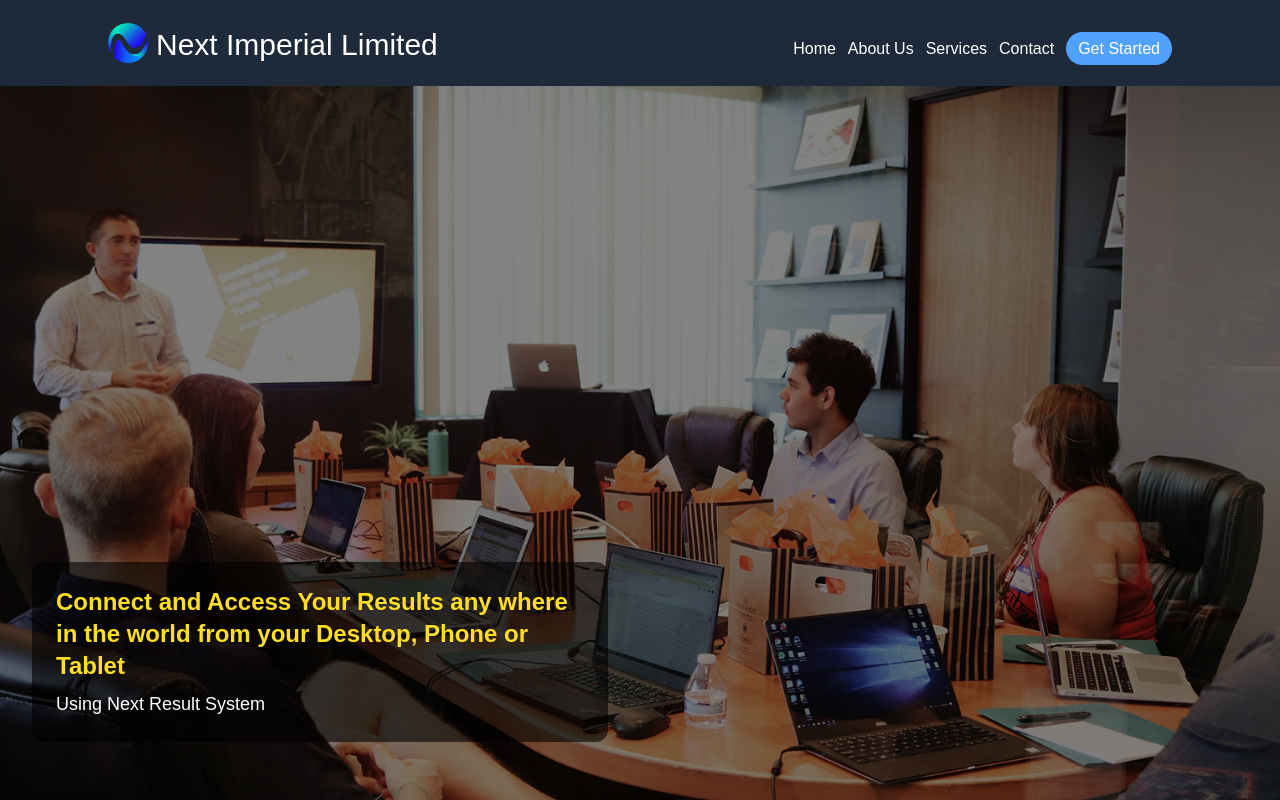
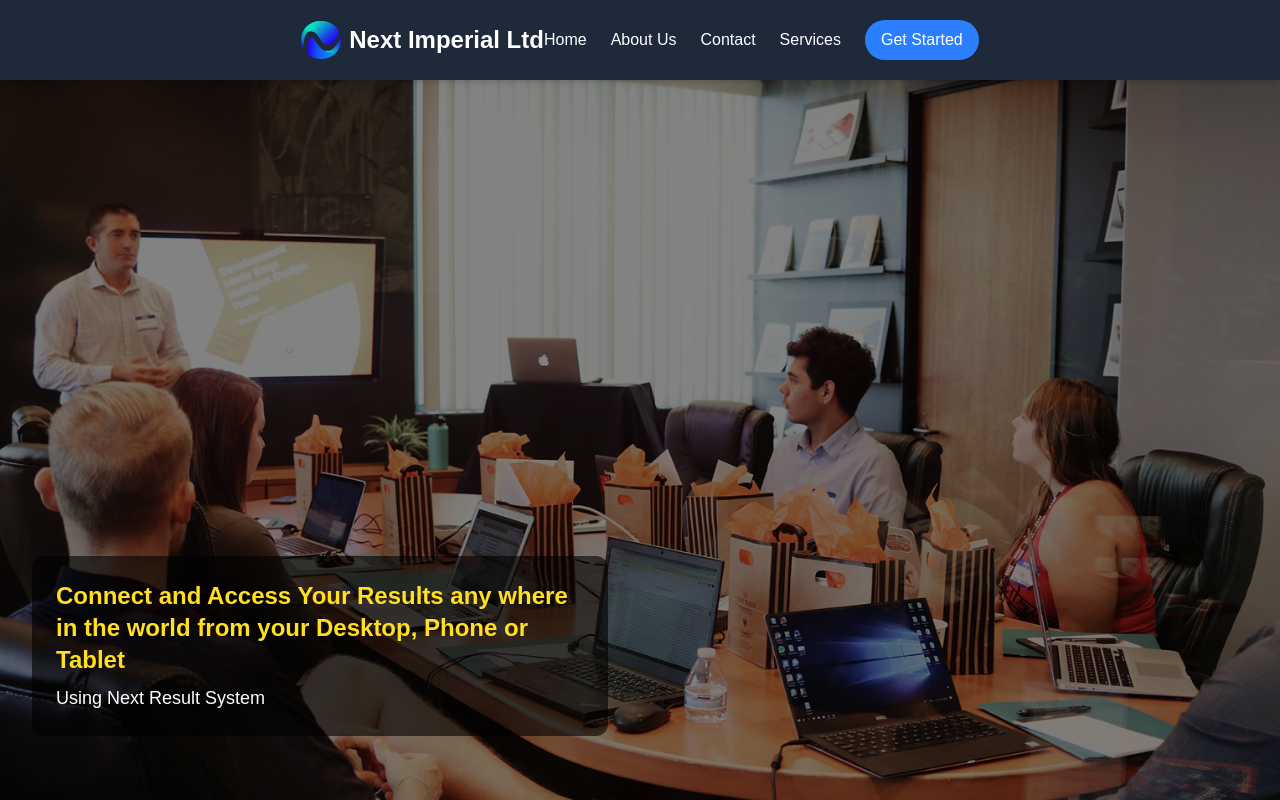
Before and after one commit to Eze-Israel/Next-imperial-website, a Next.js app: page / in a window 1280 px wide. Shown: the top 800 px of the page. Built offline with nearby package versions, Linux system fonts and the light colour scheme; grey boxes are pictures that could not be loaded.

Commit message:
header fixed

```diff
--- a/src/components/Header.tsx
+++ b/src/components/Header.tsx
@@ -1,113 +1,104 @@
 'use client';
 
-import React, {useState} from 'react'
-import Link from 'next/link'
-import Image from 'next/image'
-import { motion } from "framer-motion";
-import { FaBars, FaTimes } from "react-icons/fa";
+import React, { useState } from 'react';
+import Link from 'next/link';
+import Image from 'next/image';
+import { motion } from 'framer-motion';
+import { FaBars, FaTimes } from 'react-icons/fa';
 import {
   HomeIcon,
   PhoneIcon,
   UserGroupIcon,
   ServerIcon,
-} from  '@heroicons/react/24/outline';
+} from '@heroicons/react/24/outline';
+
+const menuItems = [
+  { label: 'Home', icon: HomeIcon, href: '/' },
+  { label: 'About Us', icon: UserGroupIcon, href: '/About' },
+  { label: 'Contact', icon: PhoneIcon, href: '/Contact' },
+  { label: 'Services', icon: ServerIcon, href: '/Services' },
+];
 
 const Header: React.FC = () => {
   const [isOpen, setIsOpen] = useState(false);
-      const toggleMenu = () => setIsOpen(!isOpen);
-
-
-    //ARRAY OF LINKS ON NAV MOBILE MENU
-
-    const menuItems = [
-      { label: "Home", icon: HomeIcon, href: "/" },
-      { label: "About Us", icon: UserGroupIcon, href: "/About" },
-      { label: "Contact", icon: PhoneIcon, href: "/Contact"},
-      {label: "Services", icon: ServerIcon, href: "/Services" }
-    ];
-
+  const toggleMenu = () => setIsOpen(!isOpen);
 
   return (
-    <div className='bg-gray-800 text-white p-2  shadow:md sticky top-0 z-50 md:flex justify-between '>
-     <button onClick={toggleMenu} className="sticky  z-50 text-blue-500 text-2xl  bars">
-        {isOpen ? <FaTimes /> : <FaBars />}
-      </button>
-      <div >
+    <header className="bg-gray-800 text-white p-3 sticky top-0 z-50 shadow-md h-20 flex ">
+      <div className="flex justify-between items-center max-w-7xl mx-auto px-[100px] ">
+        {/* Logo & Name */}
+        <Link href="/" className="flex items-center space-x-2">
+          <Image
+            src="/images/NEXT.png"
+            alt="NextLogo"
+            width={40}
+            height={40}
+            priority
+            className="rounded-full"
+          />
+          <h1 className="text-lg md:text-2xl font-semibold">Next Imperial Ltd</h1>
+        </Link>
+
+        {/* Desktop Menu */}
+        <nav className="hidden md:flex space-x-6 items-center">
+          {menuItems.map(({ label, href }) => (
+            <Link key={label} href={href} className="hover:underline">
+              {label}
+            </Link>
+          ))}
+          <Link
+            href="/Contact"
+            className="bg-blue-500 text-white px-4 py-2 rounded-full hover:bg-blue-600 transition"
+          >
+            Get Started
+          </Link>
+        </nav>
+
+        {/* Mobile Menu Toggle */}
+        <button
+          onClick={toggleMenu}
+          className="md:hidden text-2xl text-blue-500 focus:outline-none"
+        >
+          {isOpen ? <FaTimes /> : <FaBars />}
+        </button>
+      </div>
+
+      {/* Mobile Menu */}
       {isOpen && (
         <motion.nav
-          initial={{ x: "-100%" }}
+          initial={{ x: '-100%' }}
           animate={{ x: 0 }}
-          transition={{ type: "spring", stiffness: 200, damping: 20 }}
-          // START FROM HERE
-          className="nava w-full h-screen z-50"
+          exit={{ x: '-100%' }}
+          transition={{ type: 'spring', stiffness: 200, damping: 20 }}
+          className="md:hidden mt-4 bg-gray-900 rounded-lg shadow-lg"
         >
-          <ul className="flex flex-col space-y-2 bg-gray-800/70">
+          <ul className="flex flex-col p-4 space-y-3">
             {menuItems.map(({ label, icon: Icon, href }) => (
               <li key={label}>
-                <a
+                <Link
                   href={href}
-                  className="w-full flex items-center space-x-3 text-left
-                  text-lg p-3 rounded-lg hover:bg-black/40 mt-3"
+                  className="flex items-center space-x-3 hover:bg-gray-700 p-2 rounded"
+                  onClick={() => setIsOpen(false)}
                 >
-                  <Icon className="w-5 h-5 text-blue-500" />
+                  <Icon className="w-5 h-5 text-blue-400" />
                   <span>{label}</span>
-                </a>
-
+                </Link>
               </li>
             ))}
+            <li>
+              <Link
+                href="/Contact"
+                className="block bg-blue-500 text-center text-white py-2 rounded hover:bg-blue-600"
+                onClick={() => setIsOpen(false)}
+              >
+                Get Started
+              </Link>
+            </li>
           </ul>
-
         </motion.nav>
       )}
-    </div>
+    </header>
+  );
+};
 
-
-        <div className='flex  w-full md:mx-[100px] md:my-[15px] justify-between items-center'>
-
-        <div className=''>
-       {!isOpen && (
-        <Link className='flex flex-row' href="/">
-        <Image
-        src="/images/NEXT.png"
-        alt='NextLogo'
-        width={40}
-        height={40}
-        priority
-        className='cursor-pointer rounded-full relative'
-        />
-        <h1 className='md:text-3xl mt-1 ml-2'>Next Imperial Limited</h1>
-        </Link>
-        )}
-         </div>
-
-           <div className='hidden md:block mt-3'>
-            {!isOpen && (
-              <div className='flex justify-end gap-3  '>
-            <div >
-            <Link href="/" className="hover:underline">Home</Link>
-            </div>
-            <div>
-            <Link href="/About" className="hover:underline">About Us</Link>
-            </div>
-            <div>
-            <Link href="/Services" className="hover:underline">Services</Link>
-            </div>
-            <div>
-            <Link href="/Contact" className="hover:underline">Contact</Link>
-            </div>
-            <div>
-            <Link href="/Contact" className="hover:bg-gray-400 bg-blue-400 text-white rounded-[35px] py-2 px-3">Get Started</Link>
-            </div>
-
-            </div>
-            )}
-            </div>
-
-          </div>
-          </div>
-
-
-  )
-}
-
-export default Header
+export default Header;
--- /dev/null
+++ b/src/components/HeaderCopy.tsx
@@ -0,0 +1,225 @@
+// 'use client';
+
+// import React, {useState} from 'react'
+// import Link from 'next/link'
+// import Image from 'next/image'
+// import { motion } from "framer-motion";
+// import { FaBars, FaTimes } from "react-icons/fa";
+// import {
+//   HomeIcon,
+//   PhoneIcon,
+//   UserGroupIcon,
+//   ServerIcon,
+// } from  '@heroicons/react/24/outline';
+
+// const Header: React.FC = () => {
+//   const [isOpen, setIsOpen] = useState(false);
+//       const toggleMenu = () => setIsOpen(!isOpen);
+
+
+//     //ARRAY OF LINKS ON NAV MOBILE MENU
+
+//     const menuItems = [
+//       { label: "Home", icon: HomeIcon, href: "/" },
+//       { label: "About Us", icon: UserGroupIcon, href: "/About" },
+//       { label: "Contact", icon: PhoneIcon, href: "/Contact"},
+//       {label: "Services", icon: ServerIcon, href: "/Services" }
+//     ];
+
+
+//   return (
+//     <div className='bg-gray-800 text-white p-2  shadow:md sticky top-0 z-50 md:flex justify-between border border-red-500'>
+
+//      <button onClick={toggleMenu} className="sticky  z-50 text-blue-500 text-2xl  md:hidden flex items-center  justify-center">
+//         {isOpen ? <FaTimes /> : <FaBars />}
+//       </button>
+//       <div className='border border-blue-600'>
+//       {isOpen && (
+//         <motion.nav
+//           initial={{ x: "-100%" }}
+//           animate={{ x: 0 }}
+//           transition={{ type: "spring", stiffness: 200, damping: 20 }}
+//           // START FROM HERE
+//           className="nava w-full h-screen z-50"
+//         >
+//           <ul className="flex flex-col space-y-2 bg-gray-800/70">
+//             {menuItems.map(({ label, icon: Icon, href }) => (
+//               <li key={label}>
+//                 <a
+//                   href={href}
+//                   className="w-full flex items-center space-x-3 text-left
+//                   text-lg p-3 rounded-lg hover:bg-black/40 mt-3"
+//                 >
+//                   <Icon className="w-5 h-5 text-blue-500" />
+//                   <span>{label}</span>
+//                 </a>
+
+//               </li>
+//             ))}
+//           </ul>
+
+//         </motion.nav>
+//       )}
+//     </div>
+
+
+//         <div className='flex  w-full md:mx-[100px] md:my-[15px] justify-between items-center'>
+
+//         <div className=''>
+//        {!isOpen && (
+//         <Link className='flex flex-row' href="/">
+//         <Image
+//         src="/images/NEXT.png"
+//         alt='NextLogo'
+//         width={40}
+//         height={40}
+//         priority
+//         className='cursor-pointer rounded-full relative'
+//         />
+//         <h1 className='md:text-3xl mt-1 ml-2'>Next Imperial Limited</h1>
+//         </Link>
+//         )}
+//          </div>
+
+//            <div className='hidden md:block mt-3'>
+//             {!isOpen && (
+//               <div className='flex justify-end gap-3  '>
+//             <div >
+//             <Link href="/" className="hover:underline">Home</Link>
+//             </div>
+//             <div>
+//             <Link href="/About" className="hover:underline">About Us</Link>
+//             </div>
+//             <div>
+//             <Link href="/Services" className="hover:underline">Services</Link>
+//             </div>
+//             <div>
+//             <Link href="/Contact" className="hover:underline">Contact</Link>
+//             </div>
+//             <div>
+//             <Link href="/Contact" className="hover:bg-gray-400 bg-blue-400 text-white rounded-[35px] py-2 px-3">Get Started</Link>
+//             </div>
+
+//             </div>
+//             )}
+//             </div>
+
+//           </div>
+//           </div>
+
+
+//   )
+// }
+
+// export default Header
+
+
+
+'use client';
+
+import React, {useState} from 'react'
+import Link from 'next/link'
+import Image from 'next/image'
+import { motion } from "framer-motion";
+import { FaBars, FaTimes } from "react-icons/fa";
+import {
+  HomeIcon,
+  PhoneIcon,
+  UserGroupIcon,
+  ServerIcon,
+} from  '@heroicons/react/24/outline';
+
+const Header: React.FC = () => {
+  const [isOpen, setIsOpen] = useState(false);
+      const toggleMenu = () => setIsOpen(!isOpen);
+
+
+    //ARRAY OF LINKS ON NAV MOBILE MENU
+
+    const menuItems = [
+      { label: "Home", icon: HomeIcon, href: "/" },
+      { label: "About Us", icon: UserGroupIcon, href: "/About" },
+      { label: "Contact", icon: PhoneIcon, href: "/Contact"},
+      {label: "Services", icon: ServerIcon, href: "/Services" }
+    ];
+
+
+  return (
+    <div className='bg-gray-800 text-white p-2 h-20 shadow:md sticky top-0 z-50 flex justify-between items-center border border-red-500'>
+      <div className=''>
+        {!isOpen && (
+        <Link className='flex flex-row' href="/">
+        <Image
+        src="/images/NEXT.png"
+        alt='NextLogo'
+        width={40}
+        height={40}
+        priority
+        className='cursor-pointer rounded-full relative'
+        />
+        <h1 className='md:text-3xl mt-1 ml-2'>Next Imperial Limited</h1>
+        </Link>
+        )}
+      </div>
+      <div>
+        <button onClick={toggleMenu} className="sticky  z-50 text-blue-500 text-2xl   flex items-center  justify-center">
+                {isOpen ? <FaTimes /> : <FaBars />}
+              </button>
+      </div>
+      <div>
+        {!isOpen ? (
+            <div className='flex justify-end gap-3 hidden md:flex'>
+            <div >
+            <Link href="/" className="hover:underline">Home</Link>
+            </div>
+            <div>
+            <Link href="/About" className="hover:underline">About Us</Link>
+            </div>
+            <div>
+            <Link href="/Services" className="hover:underline">Services</Link>
+            </div>
+            <div>
+            <Link href="/Contact" className="hover:underline">Contact</Link>
+            </div>
+            <div>
+            <Link href="/Contact" className="hover:bg-gray-400 bg-blue-400 text-white rounded-[35px] py-2 px-3">Get Started</Link>
+            </div>
+
+            </div>
+            ): (
+              <div  className='border border-blue-600'>
+               <motion.nav
+          initial={{ x: "-100%" }}
+          animate={{ x: 0 }}
+          transition={{ type: "spring", stiffness: 200, damping: 20 }}
+          // START FROM HERE
+          className="nava w-full h-screen z-50"
+        >
+          <ul className="flex flex-col space-y-2 bg-gray-800/70">
+            {menuItems.map(({ label, icon: Icon, href }) => (
+              <li key={label}>
+                <a
+                  href={href}
+                  className="w-full flex items-center space-x-3 text-left
+                  text-lg p-3 rounded-lg hover:bg-black/40 hi"
+                >
+                  <Icon className="w-5 h-5 text-blue-500" />
+                  <span>{label}</span>
+                </a>
+
+              </li>
+            ))}
+          </ul>
+
+        </motion.nav>
+        </div>
+            )}
+
+      </div>
+    </div>
+
+
+  )
+}
+
+export default Header
--- a/src/components/WhyChooseUs.tsx
+++ b/src/components/WhyChooseUs.tsx
@@ -41,7 +41,10 @@ const WhyChooseUs = () => {
     <section className='py-16'
     id='services'
     >
-      <SectionTitle title='Why Choose Us'/>
+      <div className='text-center'>
+     <h2 className="text-center font-bold text-2xl md:text-3xl text-gray-700">Why Choose Us</h2>
+         <div className="w-16 h-1 bg-indigo-500 mx-auto mt-3"></div>
+         </div>
     <div
     className='flex md:flex-row flex-col md:gap-8 gap-4 mt-8 px-6 md:px-24'>
 
```
Also changed, not shown: src/styles/globals.css (+4 -4 lines).
